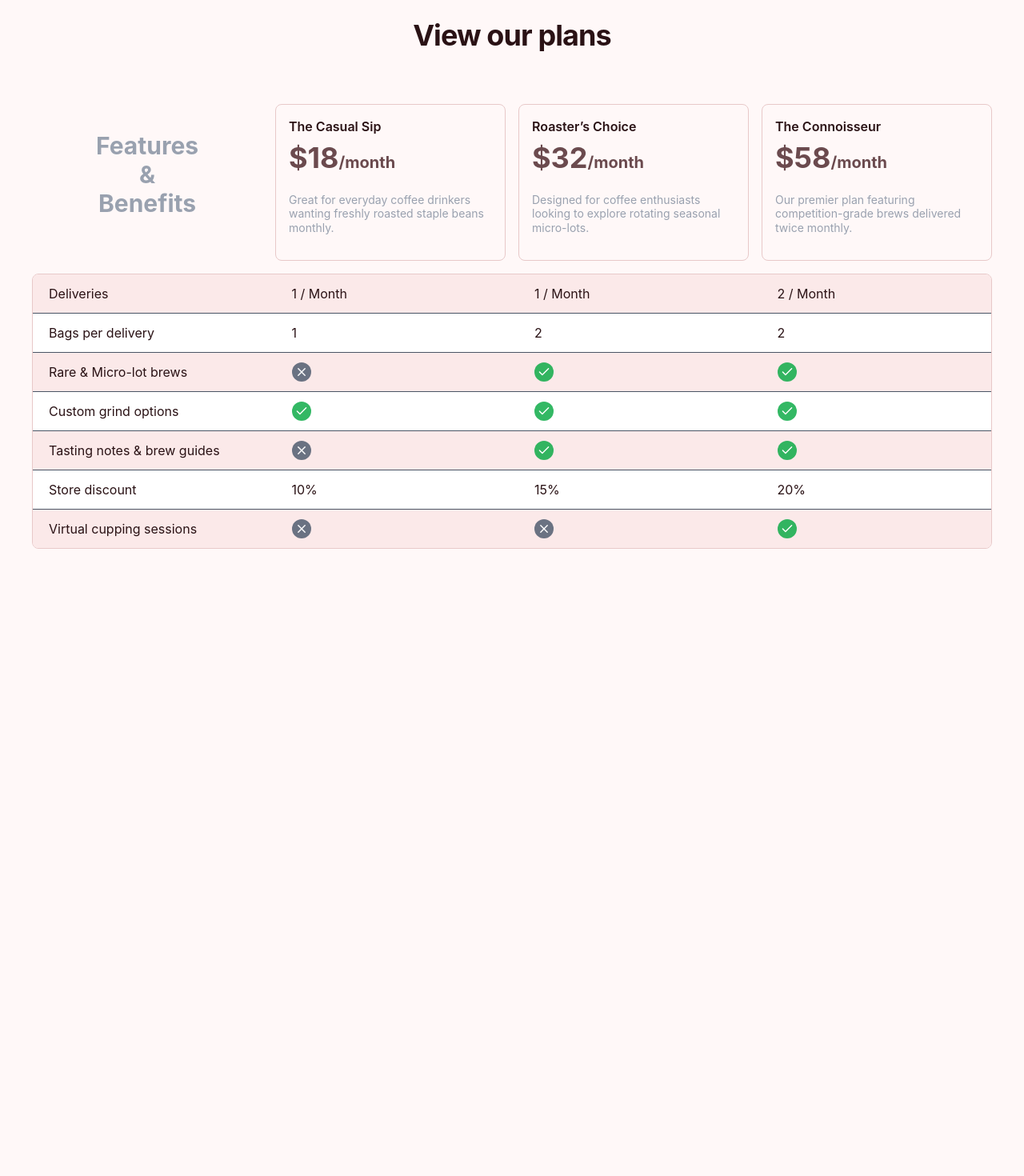
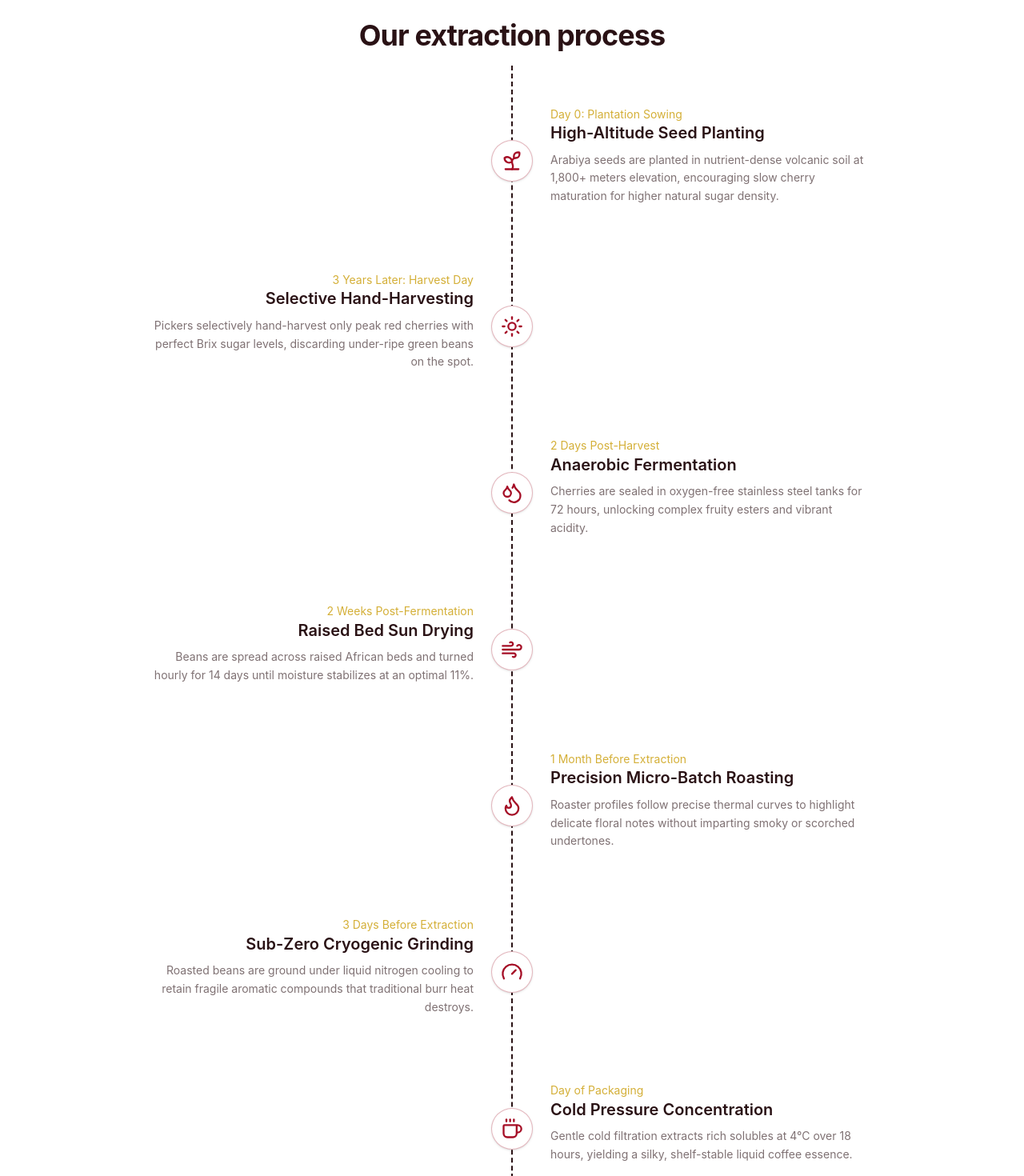
Before and after one commit to beginner-cryptonyx/RASP-UI, a React (Vite) app: page /services/coffee in a window 1280 px wide. Shown: the part 20-1490 px from the top of the page at 80% size. Before the commit the page ends 800 px from the top, so only its background shows below. Built offline with nearby package versions, Linux system fonts and the light colour scheme.

Commit message:
Added extra timeline section ot coffee page

```diff
--- a/src/DummyData.ts
+++ b/src/DummyData.ts
@@ -360,3 +360,62 @@ export const gymProgressionTimeline: TimelineElement[] = [
     fade: true,
   },
 ];
+
+export const coffeeProcessTimeline: TimelineElement[] = [
+  {
+    icon: "Sprout",
+    title: "High-Altitude Seed Planting",
+    description:
+      "Arabiya seeds are planted in nutrient-dense volcanic soil at 1,800+ meters elevation, encouraging slow cherry maturation for higher natural sugar density.",
+    date: "Day 0: Plantation Sowing",
+    fade: true,
+  },
+  {
+    icon: "Sun",
+    title: "Selective Hand-Harvesting",
+    description:
+      "Pickers selectively hand-harvest only peak red cherries with perfect Brix sugar levels, discarding under-ripe green beans on the spot.",
+    date: "3 Years Later: Harvest Day",
+    fade: true,
+  },
+  {
+    icon: "Droplets",
+    title: "Anaerobic Fermentation",
+    description:
+      "Cherries are sealed in oxygen-free stainless steel tanks for 72 hours, unlocking complex fruity esters and vibrant acidity.",
+    date: "2 Days Post-Harvest",
+    fade: true,
+  },
+  {
+    icon: "Wind",
+    title: "Raised Bed Sun Drying",
+    description:
+      "Beans are spread across raised African beds and turned hourly for 14 days until moisture stabilizes at an optimal 11%.",
+    date: "2 Weeks Post-Fermentation",
+    fade: true,
+  },
+  {
+    icon: "Flame",
+    title: "Precision Micro-Batch Roasting",
+    description:
+      "Roaster profiles follow precise thermal curves to highlight delicate floral notes without imparting smoky or scorched undertones.",
+    date: "1 Month Before Extraction",
+    fade: true,
+  },
+  {
+    icon: "Gauge",
+    title: "Sub-Zero Cryogenic Grinding",
+    description:
+      "Roasted beans are ground under liquid nitrogen cooling to retain fragile aromatic compounds that traditional burr heat destroys.",
+    date: "3 Days Before Extraction",
+    fade: true,
+  },
+  {
+    icon: "Coffee",
+    title: "Cold Pressure Concentration",
+    description:
+      "Gentle cold filtration extracts rich solubles at 4°C over 18 hours, yielding a silky, shelf-stable liquid coffee essence.",
+    date: "Day of Packaging",
+    fade: true,
+  },
+];
--- a/src/pages/Coffee.tsx
+++ b/src/pages/Coffee.tsx
@@ -1,4 +1,5 @@
-import { coffeePlans, coffeeFeatureList } from "../DummyData";
+import { coffeePlans, coffeeFeatureList, coffeeProcessTimeline } from "../DummyData";
+import Timeline from "../Registy/Content/Timeline";
 import PricingTable from "../Registy/Marketing/Pricing";
 import useTheme from "../Theme/UseTheme";
 
@@ -7,6 +8,10 @@ export default function Coffee() {
 
   return (
     <div className="">
+      <div className="bg-background2 py-10 px-6">
+        <h2 className="font-bold text-center mb-15">Our extraction process</h2>
+        <Timeline elements={coffeeProcessTimeline}></Timeline>
+      </div>
         <h2 className="font-bold text-center mt-10">View our plans</h2>
       <PricingTable plans={coffeePlans} FeatureList={coffeeFeatureList} variant="complex"></PricingTable>
     </div>
```
